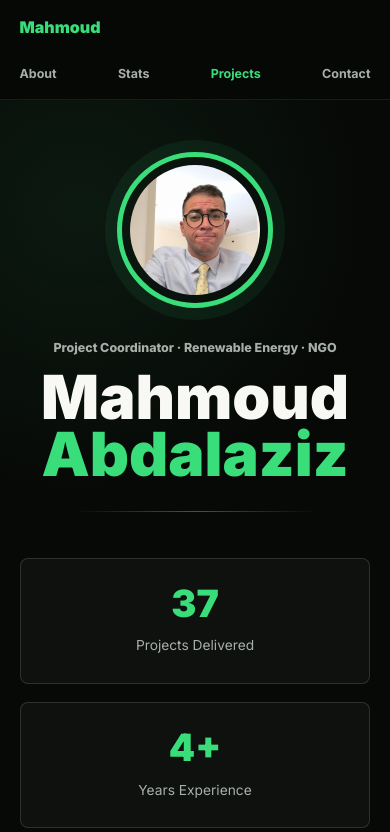
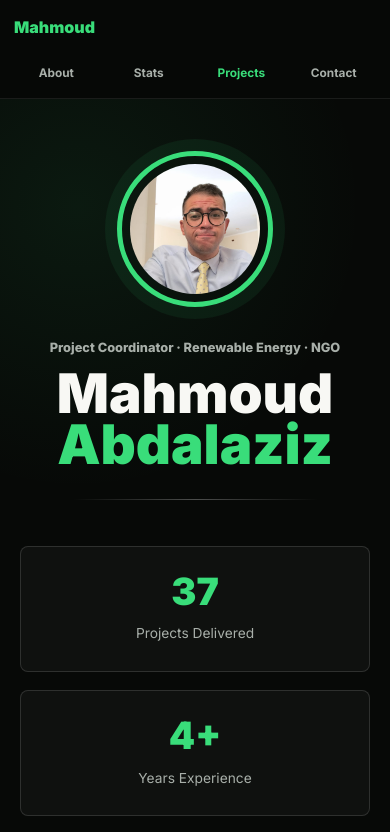
Before and after one commit to ABDO-OS/mahmoud, a plain HTML site: page index.html in a window 390 px wide. Shown: the top 832 px of the page. Drawn offline with nearby package versions, Linux system fonts and the light colour scheme.

Commit message:
Improve mobile responsiveness

```diff
--- a/css/styles.css
+++ b/css/styles.css
@@ -31,6 +31,7 @@ body {
   font-family: var(--sans);
   line-height: 1.65;
   letter-spacing: 0;
+  overflow-x: hidden;
 }
 
 img {
@@ -147,7 +148,7 @@ a {
 
 .hero h1 {
   margin: 10px 0 18px;
-  font-size: clamp(3.8rem, 12vw, 7.8rem);
+  font-size: clamp(3rem, 12vw, 7.8rem);
   line-height: 0.94;
   font-weight: 900;
 }
@@ -605,9 +606,11 @@ a {
 
   .nav-links {
     width: 100%;
-    justify-content: space-between;
+    display: grid;
+    grid-template-columns: repeat(4, minmax(0, 1fr));
     gap: 8px;
-    font-size: 0.78rem;
+    font-size: 0.74rem;
+    text-align: center;
   }
 
   .hero {
@@ -651,6 +654,18 @@ a {
     width: min(100% - 28px, 1120px);
   }
 
+  .site-header {
+    padding-inline: 14px;
+  }
+
+  .hero h1 {
+    font-size: clamp(2.75rem, 14vw, 3.45rem);
+  }
+
+  .hero .eyebrow {
+    font-size: 0.8rem;
+  }
+
   .hero-stats {
     grid-template-columns: 1fr;
   }
```
